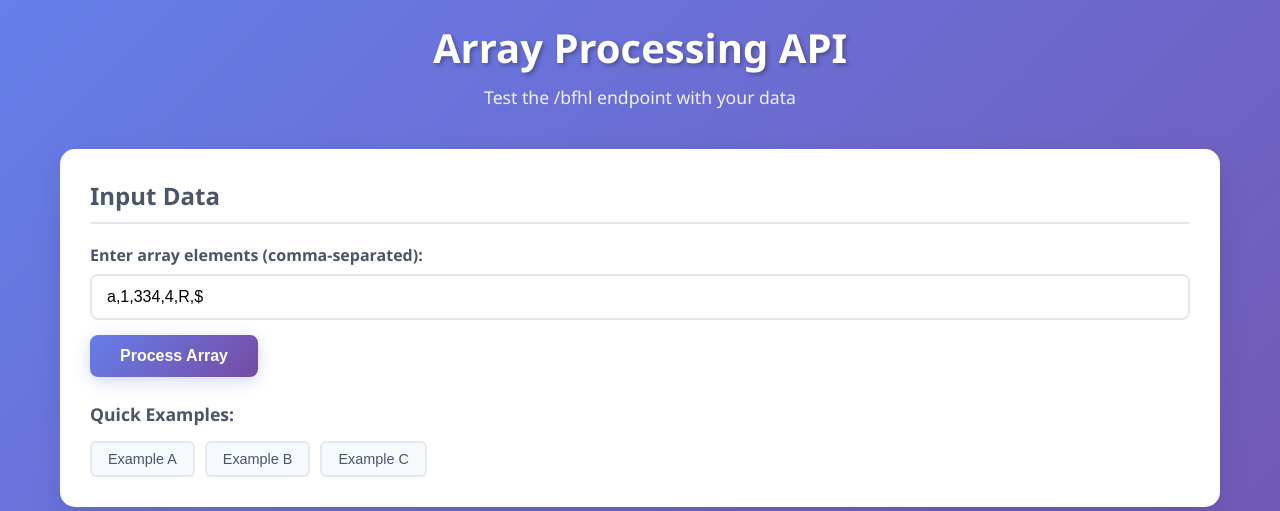
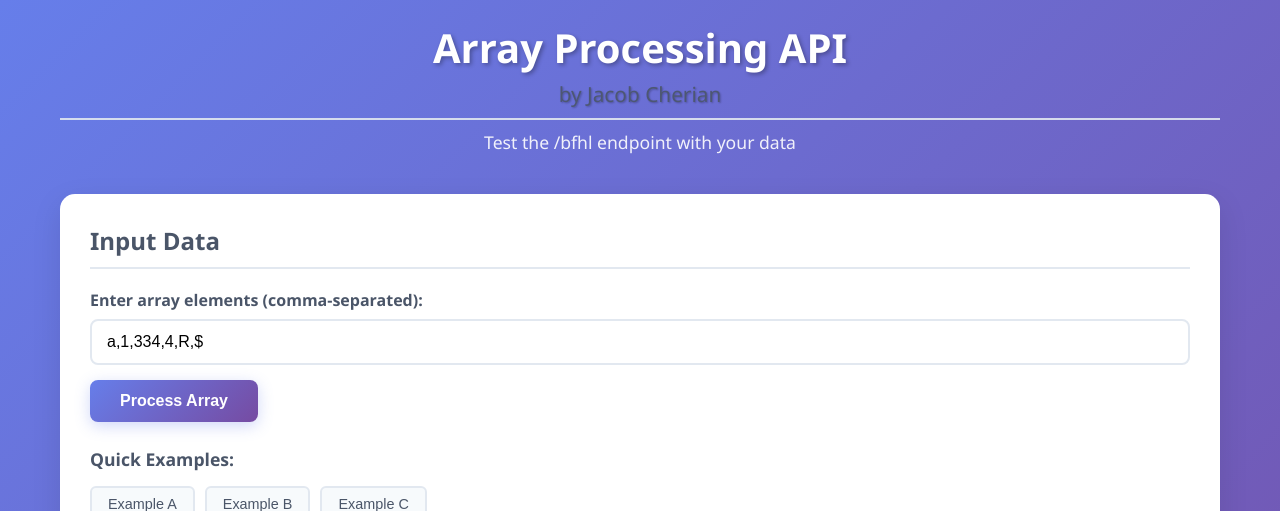
Before and after one commit to JakeCherian/array-processing-api, a Flask app: page / in a window 1280 px wide. Shown: the top 511 px of the page. Run offline with Flask 3, Linux system fonts and the light colour scheme.

Commit message:
Add Jacob Cherian name to web page title and header

```diff
--- a/static/css/style.css
+++ b/static/css/style.css
@@ -25,8 +25,16 @@
 
 header h1 {
     font-size: 2.5rem;
+    margin-bottom: 5px;
+    text-shadow: 2px 2px 4px rgba(0,0,0,0.3);
+}
+
+header h2 {
+    font-size: 1.3rem;
     margin-bottom: 10px;
-    text-shadow: 2px 2px 4px rgba(0,0,0,0.3);
+    opacity: 0.9;
+    font-weight: 400;
+    text-shadow: 1px 1px 2px rgba(0,0,0,0.3);
 }
 
 header p {
--- a/templates/index.html
+++ b/templates/index.html
@@ -3,13 +3,14 @@
 <head>
     <meta charset="UTF-8">
     <meta name="viewport" content="width=device-width, initial-scale=1.0">
-    <title>Array Processing API</title>
+    <title>Array Processing API - Jacob Cherian</title>
     <link rel="stylesheet" href="{{ url_for('static', filename='css/style.css') }}">
 </head>
 <body>
     <div class="container">
         <header>
             <h1>Array Processing API</h1>
+            <h2>by Jacob Cherian</h2>
             <p>Test the /bfhl endpoint with your data</p>
         </header>
 
```
